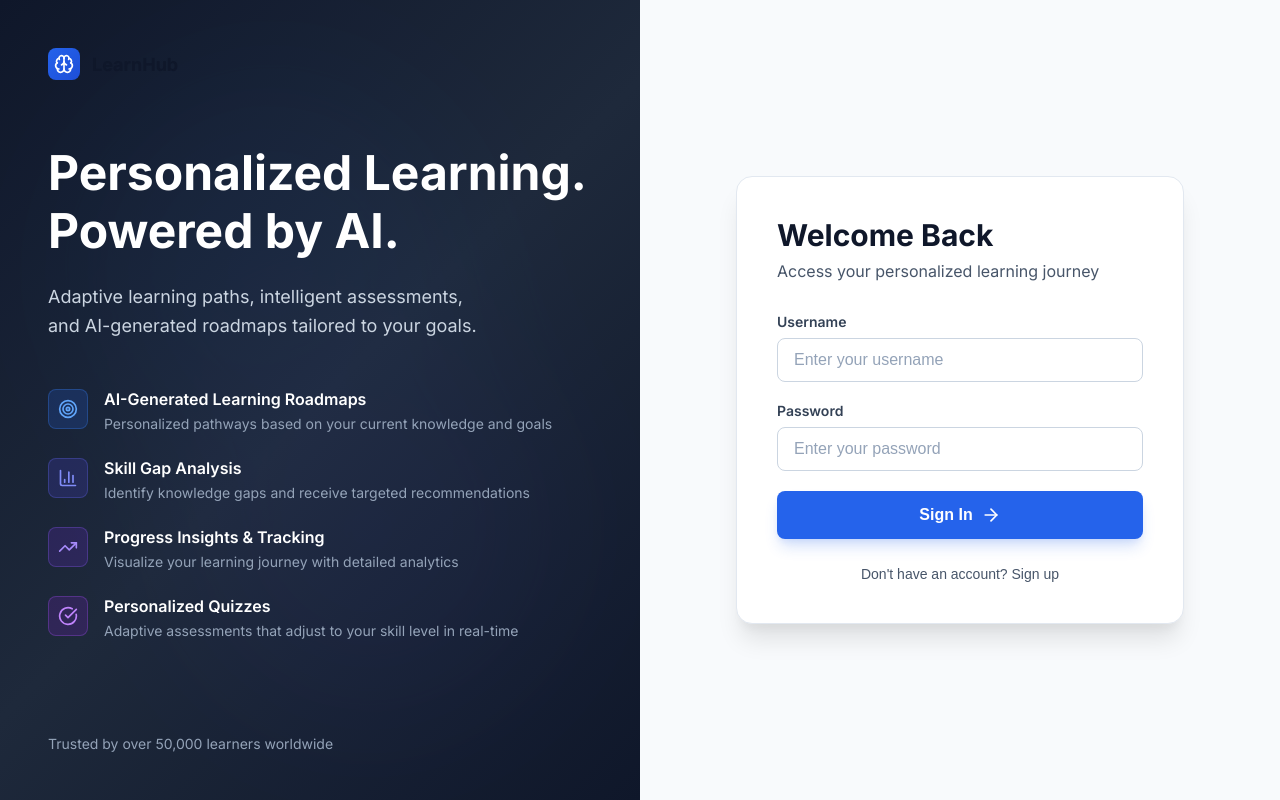
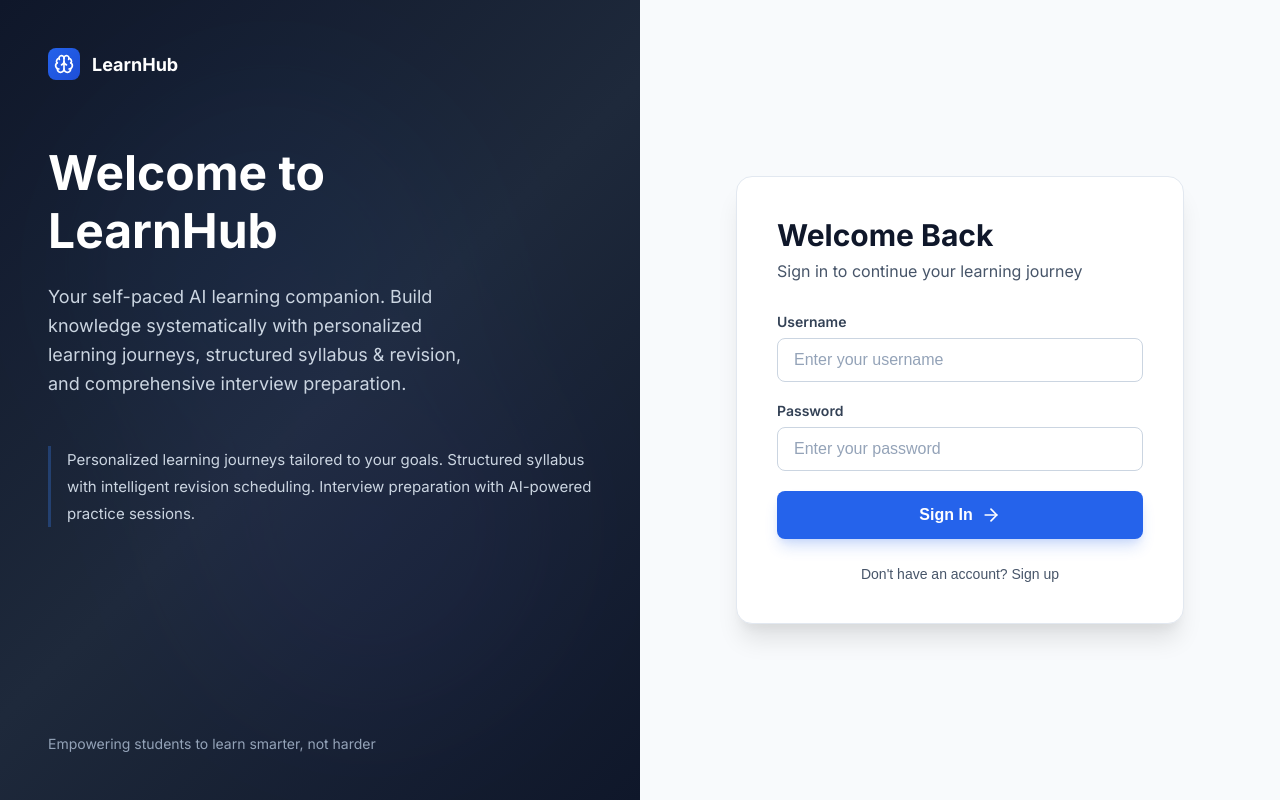
Before and after one commit to Harshi1Shetty/LearnHubV1, a React (Vite) app in the folder frontend/: page /login in a window 1280 px wide. Built offline with nearby package versions, Linux system fonts and the light colour scheme.

Commit message:
Update Login.jsx

```diff
--- a/frontend/src/pages/Login.jsx
+++ b/frontend/src/pages/Login.jsx
@@ -2,7 +2,7 @@ import React, { useState } from 'react';
 import { useNavigate } from 'react-router-dom';
 import { useAuth } from '../context/AuthContext';
 import { login as apiLogin, signup as apiSignup } from '../api/auth';
-import { Brain, Target, TrendingUp, BarChart3, CheckCircle, ArrowRight } from 'lucide-react';
+import { Brain, ArrowRight } from 'lucide-react';
 import './Login.css';
 
 const Login = () => {
@@ -36,7 +36,7 @@ const Login = () => {
 
   return (
     <div className="login-container">
-      {/* Left Side - Branding & Info */}
+      {/* Left Side - Branding */}
       <div className="branding-section">
         {/* Subtle background pattern */}
         <div className="background-pattern">
@@ -47,71 +47,44 @@ const Login = () => {
         <div className="branding-content">
           {/* Logo */}
           <div className="logo-container">
-            <div className="logo-icon">
-              <Brain className="icon" />
+            <div className="logo-icon" style={{ background: 'linear-gradient(135deg, #2563eb 0%, #1d4ed8 100%)' }}>
+              <Brain className="icon" style={{ color: 'white' }} />
             </div>
-            <span className="logo-text">LearnHub</span>
+            <span className="logo-text" style={{ color: 'white', fontWeight: '700' }}>LearnHub</span>
           </div>
 
           {/* Main Heading */}
           <div className="heading-container">
             <h1 className="main-heading">
-              Personalized Learning.<br />
-              Powered by AI.
+              Welcome to<br />
+              LearnHub
             </h1>
             <p className="main-subtext">
-              Adaptive learning paths, intelligent assessments, and AI-generated roadmaps tailored to your goals.
+              Your self-paced AI learning companion. Build knowledge systematically with personalized learning journeys, structured syllabus & revision, and comprehensive interview preparation.
             </p>
           </div>
 
-          {/* Features */}
-          <div className="features-list">
-            <div className="feature-item">
-              <div className="feature-icon feature-icon-blue">
-                <Target className="icon" />
-              </div>
-              <div className="feature-text">
-                <h3 className="feature-title">AI-Generated Learning Roadmaps</h3>
-                <p className="feature-description">Personalized pathways based on your current knowledge and goals</p>
-              </div>
-            </div>
-
-            <div className="feature-item">
-              <div className="feature-icon feature-icon-indigo">
-                <BarChart3 className="icon" />
-              </div>
-              <div className="feature-text">
-                <h3 className="feature-title">Skill Gap Analysis</h3>
-                <p className="feature-description">Identify knowledge gaps and receive targeted recommendations</p>
-              </div>
-            </div>
-
-            <div className="feature-item">
-              <div className="feature-icon feature-icon-violet">
-                <TrendingUp className="icon" />
-              </div>
-              <div className="feature-text">
-                <h3 className="feature-title">Progress Insights & Tracking</h3>
-                <p className="feature-description">Visualize your learning journey with detailed analytics</p>
-              </div>
-            </div>
-
-            <div className="feature-item">
-              <div className="feature-icon feature-icon-purple">
-                <CheckCircle className="icon" />
-              </div>
-              <div className="feature-text">
-                <h3 className="feature-title">Personalized Quizzes</h3>
-                <p className="feature-description">Adaptive assessments that adjust to your skill level in real-time</p>
-              </div>
-            </div>
+          {/* Trust Elements - Minimal Text Block */}
+          <div style={{
+            marginTop: '3rem',
+            paddingLeft: '1rem',
+            borderLeft: '3px solid rgba(59, 130, 246, 0.3)',
+          }}>
+            <p style={{
+              color: '#cbd5e1',
+              fontSize: '0.9375rem',
+              lineHeight: '1.8',
+              margin: 0
+            }}>
+              Personalized learning journeys tailored to your goals. Structured syllabus with intelligent revision scheduling. Interview preparation with AI-powered practice sessions.
+            </p>
           </div>
         </div>
 
         {/* Footer */}
         <div className="branding-footer">
           <p className="footer-text">
-            Trusted by over 50,000 learners worldwide
+            Empowering students to learn smarter, not harder
           </p>
         </div>
       </div>
@@ -121,20 +94,22 @@ const Login = () => {
         <div className="form-wrapper">
           {/* Mobile Logo */}
           <div className="mobile-logo">
-            <div className="logo-icon">
-              <Brain className="icon" />
+            <div className="logo-icon" style={{ background: 'linear-gradient(135deg, #2563eb 0%, #1d4ed8 100%)' }}>
+              <Brain className="icon" style={{ color: 'white' }} />
             </div>
-            <span className="logo-text">LearnHub</span>
+            <span className="logo-text" style={{ color: 'white', fontWeight: '700' }}>LearnHub</span>
           </div>
 
           {/* Auth Card */}
           <div className="auth-card">
             <div className="auth-header">
               <h2 className="auth-title">
-                {isLogin ? 'Welcome Back' : 'Create Account'}
+                {isLogin ? 'Welcome Back' : 'Create Your Account'}
               </h2>
               <p className="auth-subtitle">
-                {isLogin ? 'Access your personalized learning journey' : 'Start your adaptive learning experience'}
+                {isLogin
+                  ? 'Sign in to continue your learning journey'
+                  : 'Start your personalized learning experience today'}
               </p>
             </div>
 
@@ -193,20 +168,17 @@ const Login = () => {
             </div>
           </div>
 
-          {/* Mobile Features Preview */}
+          {/* Mobile Trust Elements */}
           <div className="mobile-features">
-            <div className="mobile-feature-item">
-              <CheckCircle className="mobile-feature-icon" />
-              <span>AI-powered adaptive learning</span>
-            </div>
-            <div className="mobile-feature-item">
-              <CheckCircle className="mobile-feature-icon" />
-              <span>Personalized study roadmaps</span>
-            </div>
-            <div className="mobile-feature-item">
-              <CheckCircle className="mobile-feature-icon" />
-              <span>Progress tracking & analytics</span>
-            </div>
+            <p style={{
+              fontSize: '0.8125rem',
+              color: '#64748b',
+              lineHeight: '1.6',
+              textAlign: 'center',
+              margin: 0
+            }}>
+              Personalized learning journeys • Structured syllabus & revision • Interview preparation
+            </p>
           </div>
         </div>
       </div>
```
